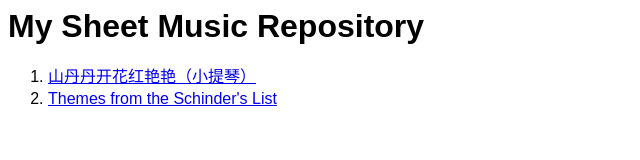
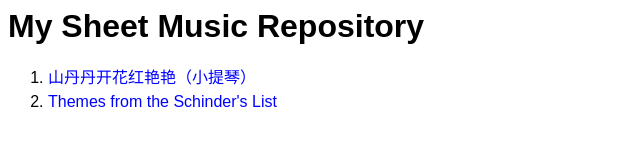
Before and after one commit to gismanray/muzsheets, a plain HTML site: page index.html in a window 1280 px wide. Shown: the full height of the page, 0-640 px from the left. Drawn offline with Linux system fonts and the light colour scheme.

Commit message:
Increase line height for list items and style links

```diff
--- a/index.html
+++ b/index.html
@@ -3,7 +3,9 @@
   <title>Sheet Music Repository</title>
   <style type="text/css">
     body { font-family: Arial; }
-    li   { line-height: 16pt; }
+    li   { line-height: 18pt; }
+    a    { color: blue; text-decoration: none; }
+    a:hover { color: red; }
     .simsun {font-family: simsun; }
   </style>
 </head>
```
